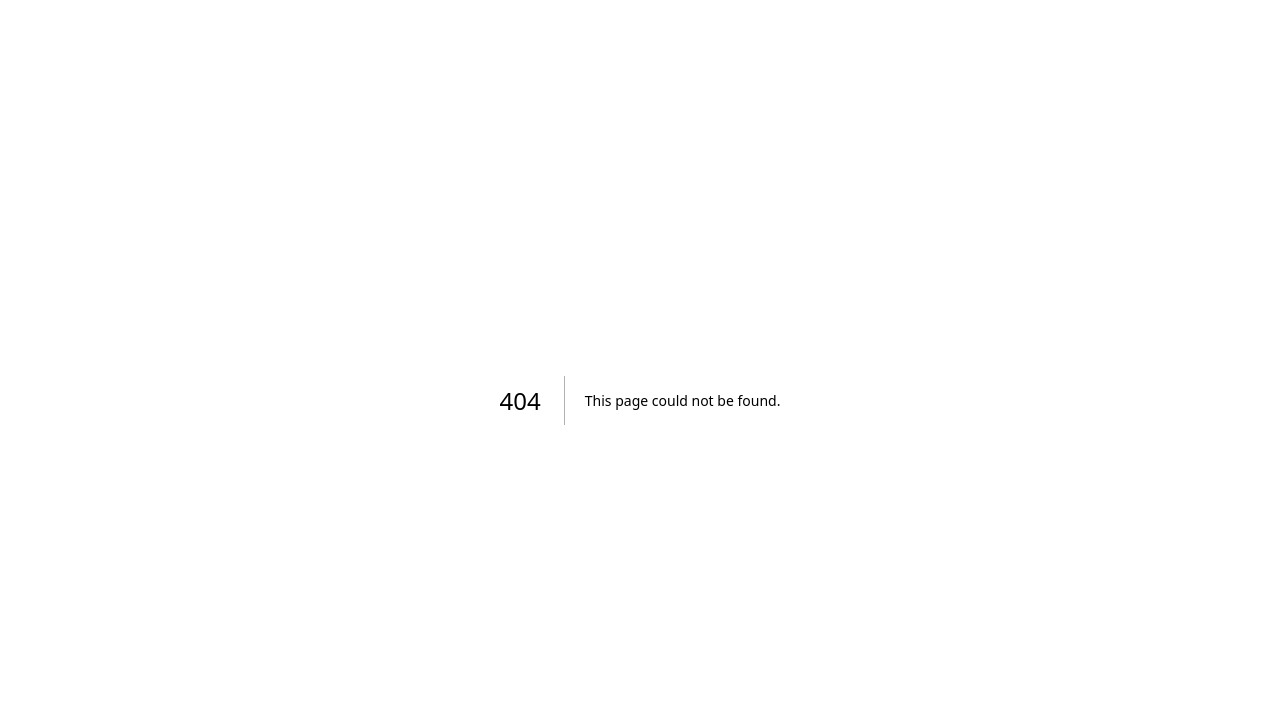
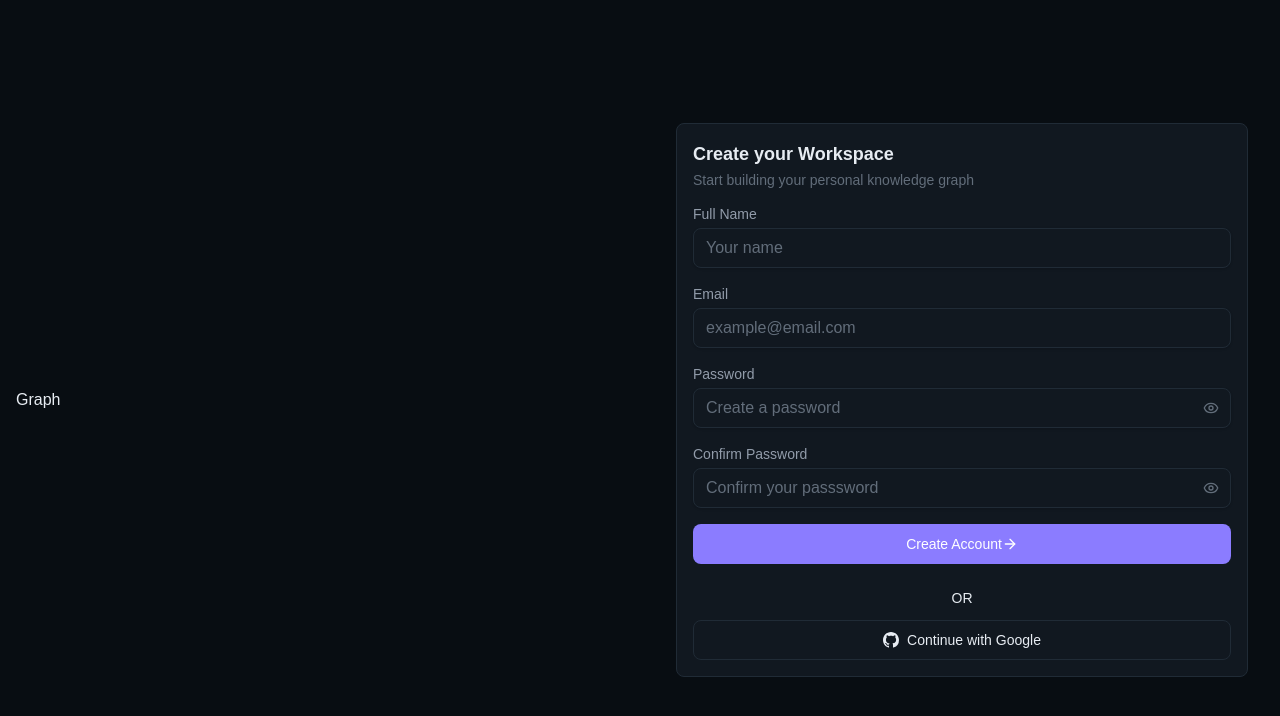
Before and after one commit to sabin-vv/tech-graph, a Next.js app: page /signup in a window 1280 px wide. Before the commit this address had no page. Shown: the top 716 px of the page. Built offline with nearby package versions, Linux system fonts and the light colour scheme.

Commit message:
feat(auth): add signup page with form validation

```diff
--- /dev/null
+++ b/src/app/signup/page.tsx
@@ -0,0 +1,120 @@
+"use client"
+
+import Button from "@/components/ui/Button"
+import Input from "@/components/ui/Input"
+import Password from "@/components/ui/Password"
+import { SIGNUP } from "@/graphql/auth/mutations"
+import { SignupData, signupSchema } from "@/schemas/auth.schema"
+import { useMutation } from "@apollo/client/react"
+import { zodResolver } from "@hookform/resolvers/zod"
+import { ArrowRight } from "lucide-react"
+import { useRouter } from "next/navigation"
+import { useState } from "react"
+import { useForm } from "react-hook-form"
+
+const SignupPage = () => {
+  const {
+    register,
+    handleSubmit,
+    formState: { errors },
+  } = useForm<SignupData>({
+    resolver: zodResolver(signupSchema),
+  })
+
+  const [signupError, setSignupError] = useState<string | null>(null)
+  const router = useRouter()
+
+  const [signup, { loading }] = useMutation(SIGNUP)
+
+  const onSubmit = async (formData: SignupData) => {
+    setSignupError(null)
+
+    const { confirmPassword: _confirmPassword, ...input } = formData
+    try {
+      const { data } = await signup({
+        variables: {
+          input,
+        },
+      })
+
+      const token = data?.signup.token
+
+      if (!token) {
+        setSignupError("Signup Failed")
+        return
+      }
+
+      router.replace("/login")
+    } catch (error) {
+      setSignupError(error instanceof Error ? error.message : "Signup Failed")
+    }
+  }
+
+  return (
+    <div className="grid w-full flex-1 items-center gap-10 px-4 py-10 md:grid-cols-2">
+      <div>Graph</div>
+      <div className="border-border bg-surface m-4 rounded-md border p-4">
+        <h2 className="text-lg font-semibold">Create your Workspace</h2>
+        <span className="text-text-muted text-sm">
+          Start building your personal knowledge graph
+        </span>
+
+        {signupError && (
+          <div className="rounded-lg border border-red-500/30 bg-red-500/10 p-3 text-sm text-red-400">
+            {signupError}
+          </div>
+        )}
+
+        <form onSubmit={handleSubmit(onSubmit)} className="my-3 space-y-4">
+          <Input
+            label="Full Name"
+            placeholder="Your name"
+            {...register("name")}
+            error={errors.name && errors.name.message}
+          />
+          <Input
+            label="Email"
+            placeholder="example@email.com"
+            type="email"
+            {...register("email")}
+            error={errors.email && errors.email.message}
+          />
+          <Password
+            label="Password"
+            placeholder="Create a password"
+            {...register("password")}
+            error={errors.password && errors.password.message}
+          />
+          <Password
+            label="Confirm Password"
+            placeholder="Confirm your passsword"
+            {...register("confirmPassword")}
+            error={errors.confirmPassword && errors.confirmPassword.message}
+          />
+
+          <Button className="w-full" type="submit" loading={loading}>
+            Create Account
+            <ArrowRight size={16} />
+          </Button>
+        </form>
+
+        <span className="flex justify-center p-3 text-sm">OR</span>
+
+        <Button className="w-full gap-2" variant="outline">
+          <svg
+            xmlns="http://www.w3.org/2000/svg"
+            width="16"
+            height="16"
+            fill="currentColor"
+            className="bi bi-github"
+            viewBox="0 0 16 16"
+          >
+            <path d="M8 0C3.58 0 0 3.58 0 8c0 3.54 2.29 6.53 5.47 7.59.4.07.55-.17.55-.38 0-.19-.01-.82-.01-1.49-2.01.37-2.53-.49-2.69-.94-.09-.23-.48-.94-.82-1.13-.28-.15-.68-.52-.01-.53.63-.01 1.08.58 1.23.82.72 1.21 1.87.87 2.33.66.07-.52.28-.87.51-1.07-1.78-.2-3.64-.89-3.64-3.95 0-.87.31-1.59.82-2.15-.08-.2-.36-1.02.08-2.12 0 0 .67-.21 2.2.82.64-.18 1.32-.27 2-.27s1.36.09 2 .27c1.53-1.04 2.2-.82 2.2-.82.44 1.1.16 1.92.08 2.12.51.56.82 1.27.82 2.15 0 3.07-1.87 3.75-3.65 3.95.29.25.54.73.54 1.48 0 1.07-.01 1.93-.01 2.2 0 .21.15.46.55.38A8.01 8.01 0 0 0 16 8c0-4.42-3.58-8-8-8" />
+          </svg>
+          Continue with Google
+        </Button>
+      </div>
+    </div>
+  )
+}
+export default SignupPage
```
